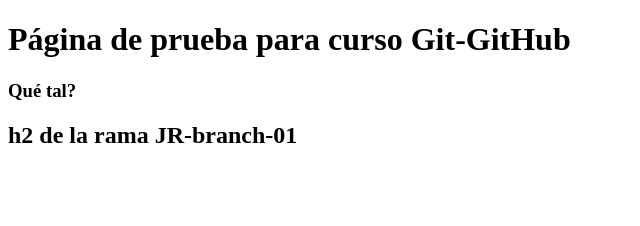
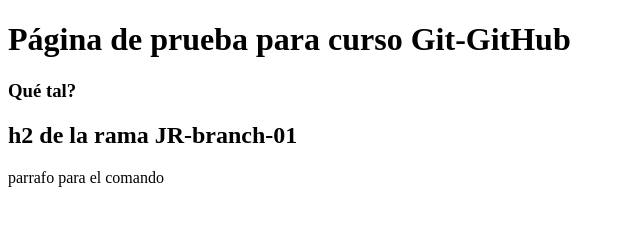
Before and after one commit to ElNodita/pagina-web, a plain HTML site: page index.html in a window 1280 px wide. Shown: the whole page, without its empty margins (0-640 px from the left). Drawn offline with Linux system fonts and the light colour scheme.

Commit message:
Realiza cambio en index para comando

```diff
--- a/index.html
+++ b/index.html
@@ -10,5 +10,6 @@
     <h1>Página de prueba para curso Git-GitHub</h1>
     <h3>Qué tal?</h3>
     <h2>h2 de la rama JR-branch-01</h2>
+    <p>parrafo para el comando</p>
 </body>
 </html>
```
